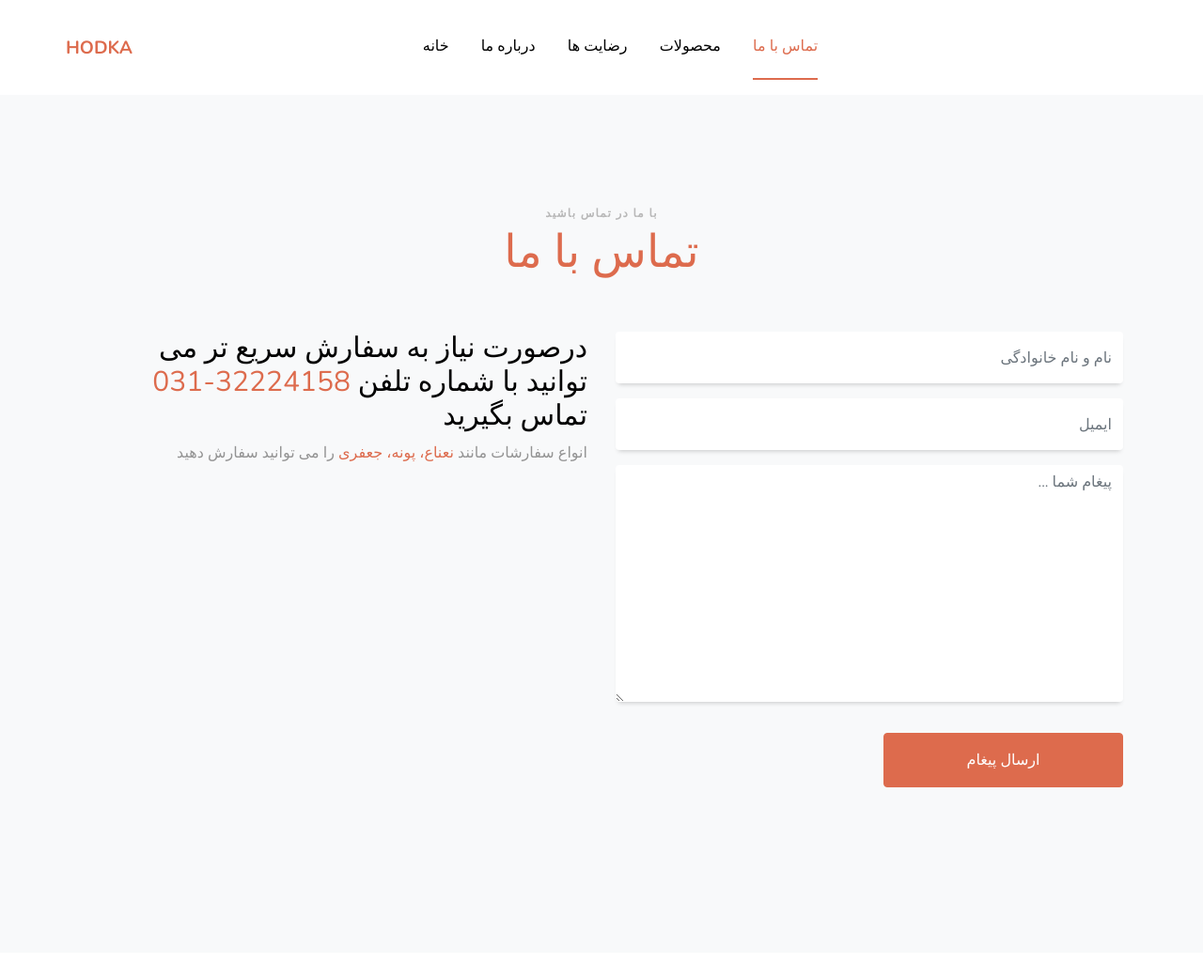
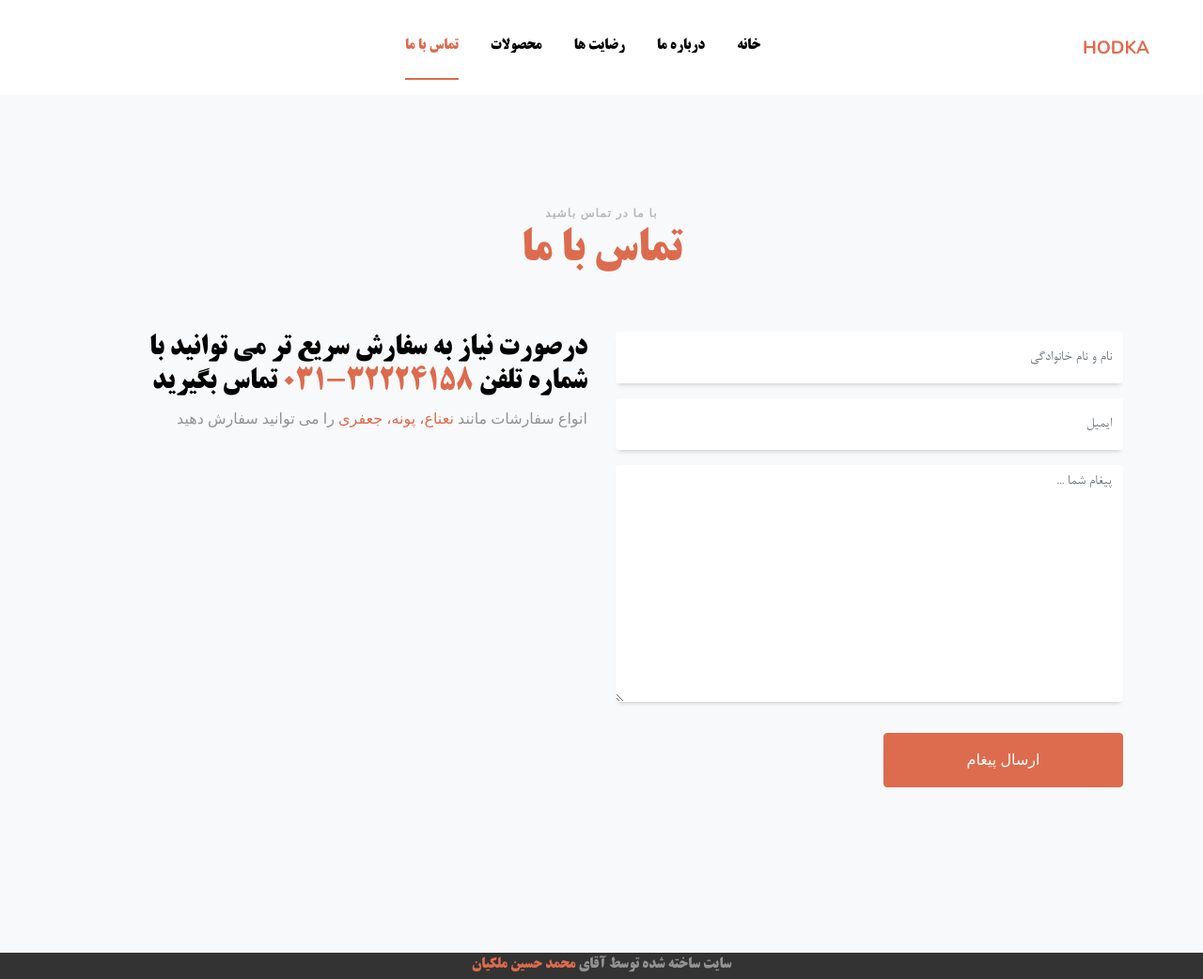
Before and after one commit to malekian78/Django-Hoodka-Workshop, a Django app: page / in a window 1280 px wide. Shown: the whole page at 94% size. Before the commit the page ends 838 px from the top, so only its background shows below. Run offline with Django 4.2, Linux system fonts and the light colour scheme; data that the repository does not hold is empty; some libraries are stand-ins or nearby versions.

Commit message:
اضافه کردن فونت و کمی تغییر دادن استایل ها

```diff
--- a/hodka/templates/index.html
+++ b/hodka/templates/index.html
@@ -6,6 +6,10 @@
   <title>Hodka</title>
   <meta charset="utf-8">
   <meta name="viewport" content="width=device-width, initial-scale=1, shrink-to-fit=no">
+  {% if exdata %}
+    <link rel="icon" href="{{exdata.logo.url}}" type="image/icon type">
+  {% endif %}
+
   <link href="https://fonts.googleapis.com/css?family=Nunito:300,400,700" rel="stylesheet">
   <link rel="stylesheet" href="{% static 'fonts/icomoon/style.css' %}">
   <link rel="stylesheet" href="{% static 'css/bootstrap.min.css' %}">
@@ -33,7 +37,7 @@
       left: 0;
       font-size: 20px;
       top: -.3rem;
-      font-family: "icomoon";
+      font-family: "BNazanin";
       content: "\e5ca";
       position: absolute;
     }
@@ -80,6 +84,7 @@
       margin: 0;
       padding: 0;
       z-index: 3;
+      right: -13px;
     }
 
     @media (max-width: 991.98px) {
@@ -140,7 +145,7 @@
       -webkit-transform: translateY(-50%);
       -ms-transform: translateY(-50%);
       transform: translateY(-50%);
-      font-family: 'icomoon';
+      font-family: 'BNazanin';
     }
 
     .site-navbar .site-navigation .site-menu .has-children .dropdown {
@@ -343,7 +348,7 @@
     .site-mobile-menu .site-nav-wrap .arrow-collapse:before {
       font-size: 12px;
       z-index: 20;
-      font-family: "icomoon";
+      font-family: "BNazanin";
       content: "\f078";
       position: absolute;
       top: 50%;
@@ -438,6 +443,17 @@
         from {top: 30px; opacity: 1;}
         to {top: 0; opacity: 0;}
     }
+
+    @font-face{
+      font-family: 'BNazanin';
+      src: url('{% static 'fonts\BNazanin.ttf' %}');
+    }
+
+    @font-face{
+      font-family: 'BTitr';
+      src: url('{% static 'fonts\BTitrBold.ttf' %}');
+  }
+
   </style>
 </head>
 
@@ -505,14 +521,14 @@
           </div>
           <div class="col-12">
             <nav class="site-navigation text-center " role="navigation">
-              <ul class="site-menu main-menu js-clone-nav ml-auto d-none d-lg-block">
-                <li><a href="#home-section" class="nav-link js-menu-toggle">خانه</a></li>
+              <ul class="site-menu main-menu js-clone-nav ml-auto d-none d-lg-block" style="direction: rtl;">
+                <li><a href="#home-section" style="font-family: 'BTitr';" class="nav-link js-menu-toggle">خانه</a></li>
                 {% comment %} <li><a href="#investors-section" class="nav-link js-menu-toggle">سرمایه گذاران</a></li> {% endcomment %}
-                <li><a href="#about-section" class="nav-link js-menu-toggle">درباره ما</a></li>
+                <li><a href="#about-section" style="font-family: 'BTitr';" class="nav-link js-menu-toggle">درباره ما</a></li>
                 {% comment %} <li><a href="#press-section" class="nav-link js-menu-toggle">اخبار</a></li> {% endcomment %}
-                <li><a href="#testimonials-section" class="nav-link js-menu-toggle">رضایت ها</a></li>
-                <li><a href="#blog-section" class="nav-link js-menu-toggle">محصولات</a></li>
-                <li><a href="#contact-section" class="nav-link js-menu-toggle">تماس با ما</a></li>
+                <li><a href="#testimonials-section" style="font-family: 'BTitr';" class="nav-link js-menu-toggle">رضایت ها</a></li>
+                <li><a href="#blog-section" style="font-family: 'BTitr';" class="nav-link js-menu-toggle">محصولات</a></li>
+                <li><a href="#contact-section" style="font-family: 'BTitr';" class="nav-link js-menu-toggle">تماس با ما</a></li>
               </ul>
             </nav>
           </div>
@@ -879,7 +895,18 @@
         </div>
       </div>
     </div>
+    <div style="background-color: #333333; text-align: center; margin-bottom: 0;">
+      <p style="margin-bottom: 0; font-family: 'BTitr';">
+        سایت ساخته شده توسط
+        آقای
+        <a href="https://github.com/malekian78">محمد حسین ملکیان</a>
+        {% comment %} Copyright &copy;
+        <script>document.write(new Date().getFullYear());</script> All rights reserved | This template is made
+        with <i class="icon-heart" aria-hidden="true"></i> by <a href="https://colorlib.com"
+          target="_blank">Colorlib</a> {% endcomment %}
 
+      </p>
+    </div>
     {% comment %} <footer class="site-footer">
       <div class="container">
         <div class="row">
--- a/statics/css/style.css
+++ b/statics/css/style.css
@@ -43,7 +43,7 @@ a {
 
 h1, h2, h3, h4, h5,
 .h1, .h2, .h3, .h4, .h5 {
-  font-family: "Nunito", -apple-system, BlinkMacSystemFont, "Segoe UI", Roboto, "Helvetica Neue", Arial, sans-serif, "Apple Color Emoji", "Segoe UI Emoji", "Segoe UI Symbol", "Noto Color Emoji"; }
+  font-family: "BTitr"; }
 
 .text-black {
   color: #000 !important; }
@@ -75,7 +75,7 @@ h1, h2, h3, h4, h5,
 .form-control {
   height: 55px;
   background: #fff !important;
-  font-family: "Nunito", -apple-system, BlinkMacSystemFont, "Segoe UI", Roboto, "Helvetica Neue", Arial, sans-serif, "Apple Color Emoji", "Segoe UI Emoji", "Segoe UI Symbol", "Noto Color Emoji"; }
+  font-family: "BNazanin", -apple-system, BlinkMacSystemFont, "Segoe UI", Roboto, "Helvetica Neue", Arial, sans-serif, "Apple Color Emoji", "Segoe UI Emoji", "Segoe UI Symbol", "Noto Color Emoji"; }
   .form-control:active, .form-control:focus {
     border-color: #dd6b4d; }
   .form-control:hover, .form-control:active, .form-control:focus {
@@ -287,7 +287,7 @@ h1, h2, h3, h4, h5,
     font-style: italic;
     font-size: 18px;
     color: #000;
-    font-family: 'Georgia', Times, serif; }
+    font-family: 'BNazanin', Times, serif; }
   .block-testimony-1 figure {
     position: relative;
     padding-top: 20px; }
```
Also changed, not shown: statics/fonts/BNazanin.ttf (added), statics/fonts/BTitrBold.ttf (added).
